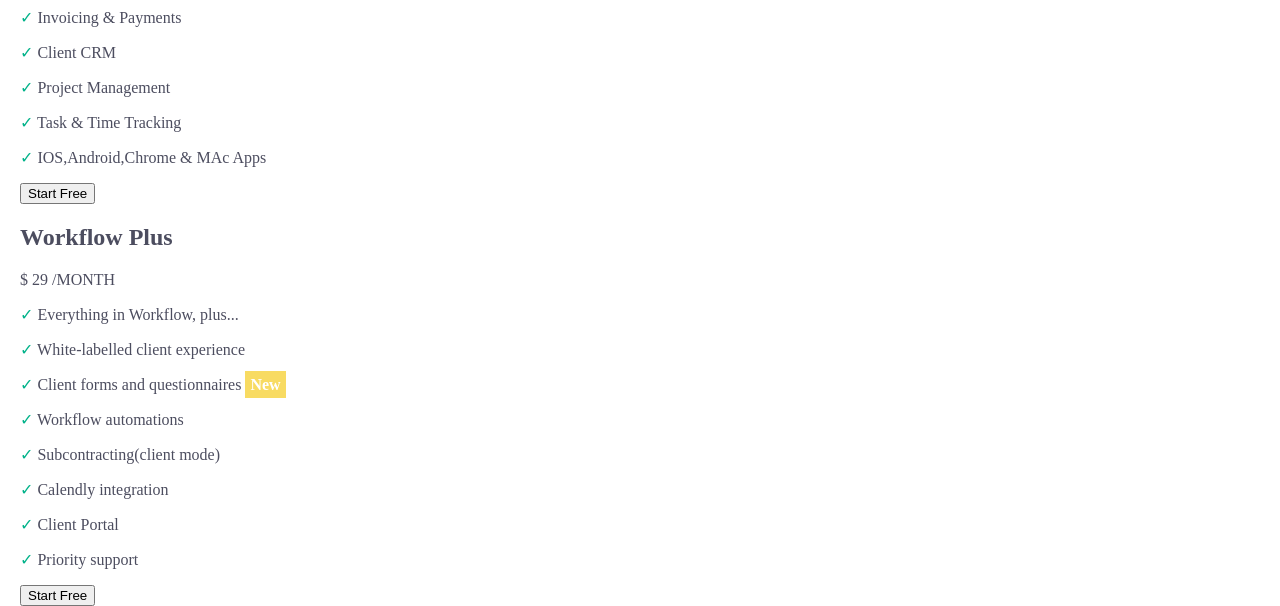
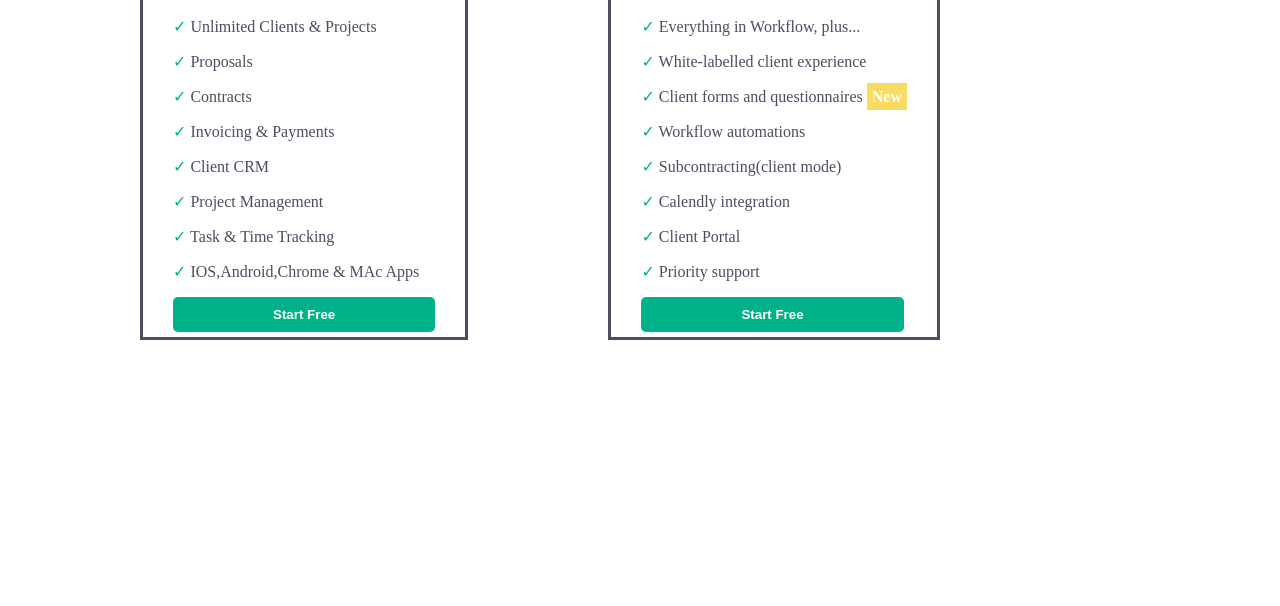
Before and after one commit to Evelynemunguti/Landing-Page, a plain HTML site: page index.html in a window 1280 px wide. Shown: the part 408-1014 px from the top of the page. After the commit the page ends 800 px from the top, so only its background shows below. Drawn offline with Linux system fonts and the light colour scheme.

Commit message:
styled the pricing

```diff
--- a/style.css
+++ b/style.css
@@ -1,7 +1,7 @@
 body{
    color:#4c4d5f;
    margin: 0;
-   padding: 0 20px;
+   padding: 0 80px;
 
 }
 a{
@@ -15,6 +15,8 @@ nav{
     display: flex;
     flex-direction: row;
     justify-content: space-between;
+    max-width: 1200px;
+    align-items: center;
 }
 
 #serviceEl ul{
@@ -43,8 +45,10 @@ nav{
 .switchToggle {
     display: flex;
     align-items: center;
+    justify-content: center;
     position: relative;
     gap: 10px;
+
 }
 
 
@@ -118,3 +122,51 @@ input:checked + .slider:before {
     transform: rotate(180deg);
     pointer-events: none;
 }
+
+.cash{
+    font-size: 40px;
+}
+
+.divider{
+
+    width: 100%;
+    border-bottom: 3px solid #00b289;
+    height: 0;
+    margin: 20px 0;
+}
+.workFlow{
+    display: flex;
+    flex-direction: row;
+    justify-content: space-between;
+    align-items: center;
+    width: 800px;
+    padding: 50px 60px;
+    border-radius: 10px;
+}
+
+.workFlow button{
+    background-color: #00b289;
+    color: white;
+    font-weight: bold;
+    padding: 10px 100px;
+    border-style: none;
+    border-radius: 5px;
+}
+
+.workflowPlus{
+    border-style:solid;
+    max-width: 700px;
+    align-items: center;
+    justify-content: center;
+    align-content: center;
+    padding: 5px 30px;
+}
+
+.workflowEl{
+    border-style:solid;
+    max-width: 700px;
+    align-items: center;
+    justify-content: center;
+    align-content: center;
+    padding: 5px 30px;
+}
```
